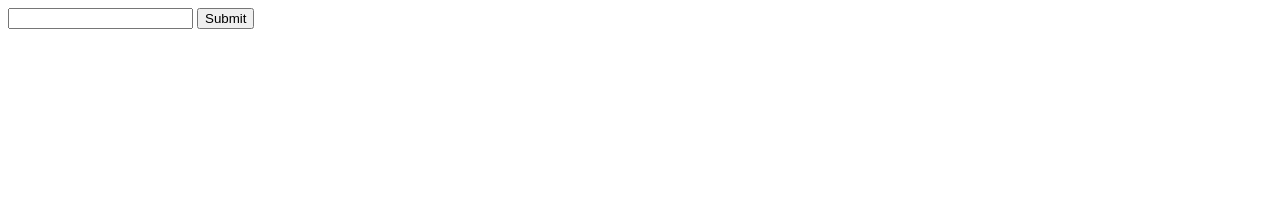
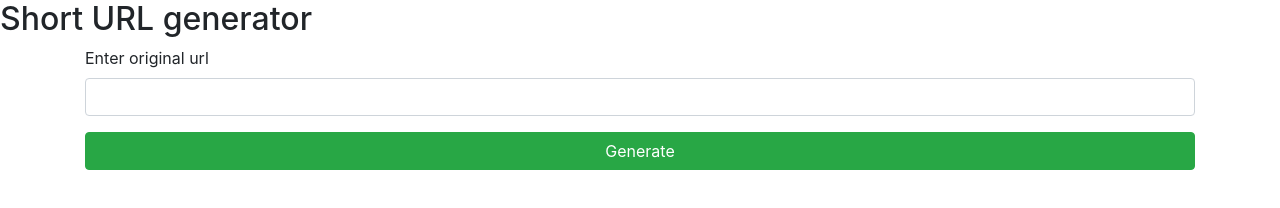
Before and after one commit to amrmahdyy/short-url, a plain HTML site: page public/index.html in a window 1280 px wide. Drawn offline with nearby package versions, Linux system fonts and the light colour scheme.

```diff
--- a/public/index.html
+++ b/public/index.html
@@ -3,12 +3,30 @@
   <head>
     <meta charset="UTF-8" />
     <meta name="viewport" content="width=device-width, initial-scale=1.0" />
+    <link
+      rel="stylesheet"
+      href="https://stackpath.bootstrapcdn.com/bootstrap/4.5.2/css/bootstrap.min.css"
+    />
     <title>Document</title>
   </head>
   <body>
-    <form action="/short_url/new" method="POST">
-      <input type="url" name="original_url" />
-      <button type="submit">Submit</button>
-    </form>
+    <h2>Short URL generator</h2>
+    <div class="container">
+      <form action="/short_url/new" method="POST">
+        <div class="form-group">
+          <label for="url">Enter original url </label>
+          <input
+            type="url"
+            name="original_url"
+            id="url"
+            class="form-control"
+            placeholder=""
+          />
+        </div>
+        <button type="submit" class="btn btn-success btn-block">
+          Generate
+        </button>
+      </form>
+    </div>
   </body>
 </html>
--- a/src/server.js
+++ b/src/server.js
@@ -33,11 +33,9 @@
 
 // the user enters the short url and it will redirect to the linked url with the short url
 app.get("/api/shorturl/:shortUrl", async (req, res) => {
-  console.log(req.params.shortUrl);
   try {
     const urlDoc = await Short_url.findOne({ short_url: req.params.shortUrl });
     if (!urlDoc) res.status(400).json({ error: "" });
-    console.log(urlDoc, 121212);
     res.status(300).redirect(urlDoc.original_url);
   } catch (e) {
     res.status(400).send("cannot find this short url");
```
Also changed, not shown: src/routers/newUrl.js (+7 -1 lines).
